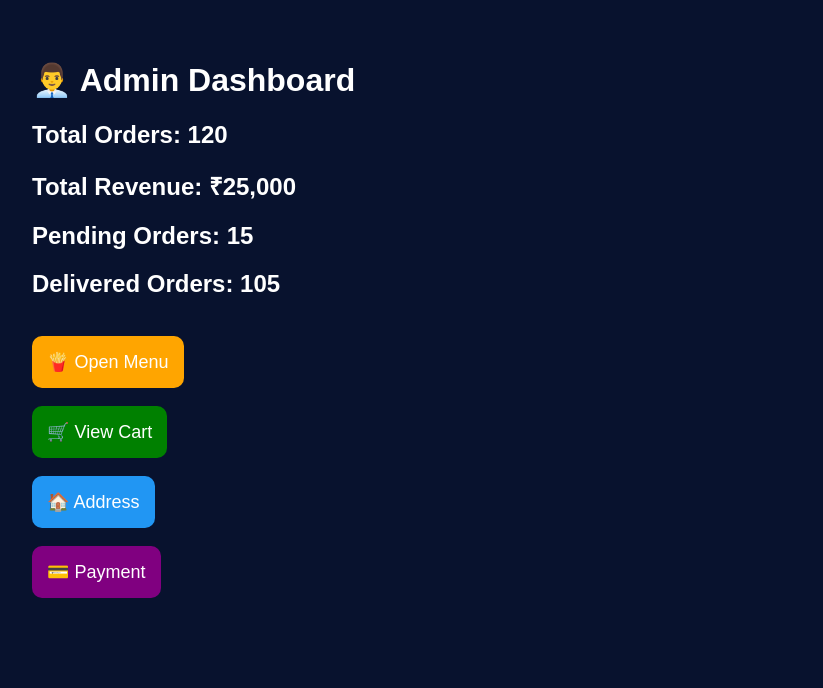
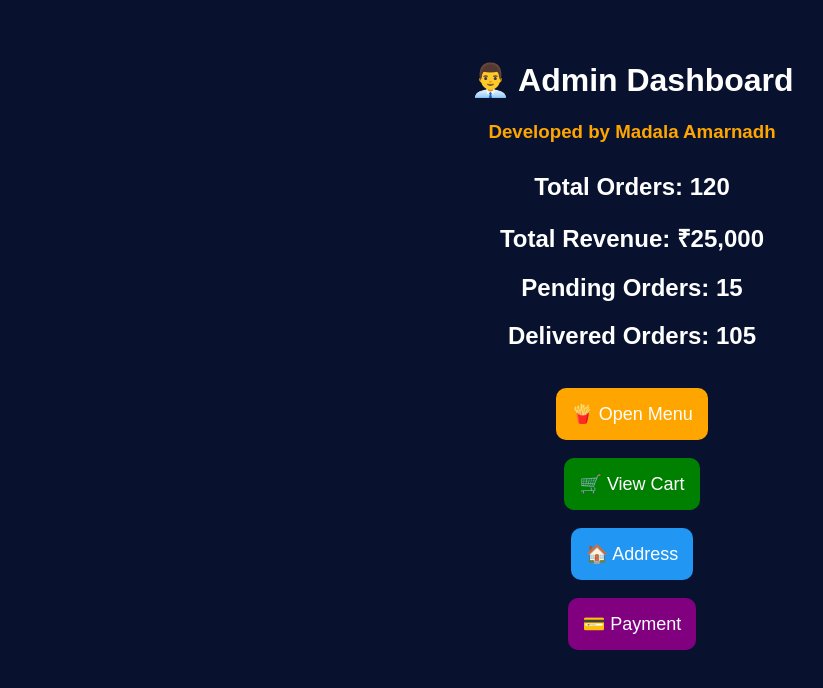
Before and after one commit to Amarnadh9676/bro-fries, a React (Vite) app in the folder bro-fries/: page / in a window 1280 px wide. Shown: the top 688 px of the page, without its empty margins (8-831 px from the left). Built offline with nearby package versions, Linux system fonts and the light colour scheme.

Commit message:
added developer name

```diff
--- a/bro-fries/src/pages/Dashboard.jsx
+++ b/bro-fries/src/pages/Dashboard.jsx
@@ -11,11 +11,21 @@ function Dashboard() {
         backgroundColor: "#08122e",
         minHeight: "100vh",
         color: "white",
-        padding: "40px"
+        padding: "40px",
+        textAlign: "center"
       }}
     >
 
       <h1>👨‍💼 Admin Dashboard</h1>
+
+      <h3
+        style={{
+          color: "orange",
+          marginBottom: "30px"
+        }}
+      >
+        Developed by Madala Amarnadh
+      </h3>
 
       <h2>Total Orders: 120</h2>
 
```
